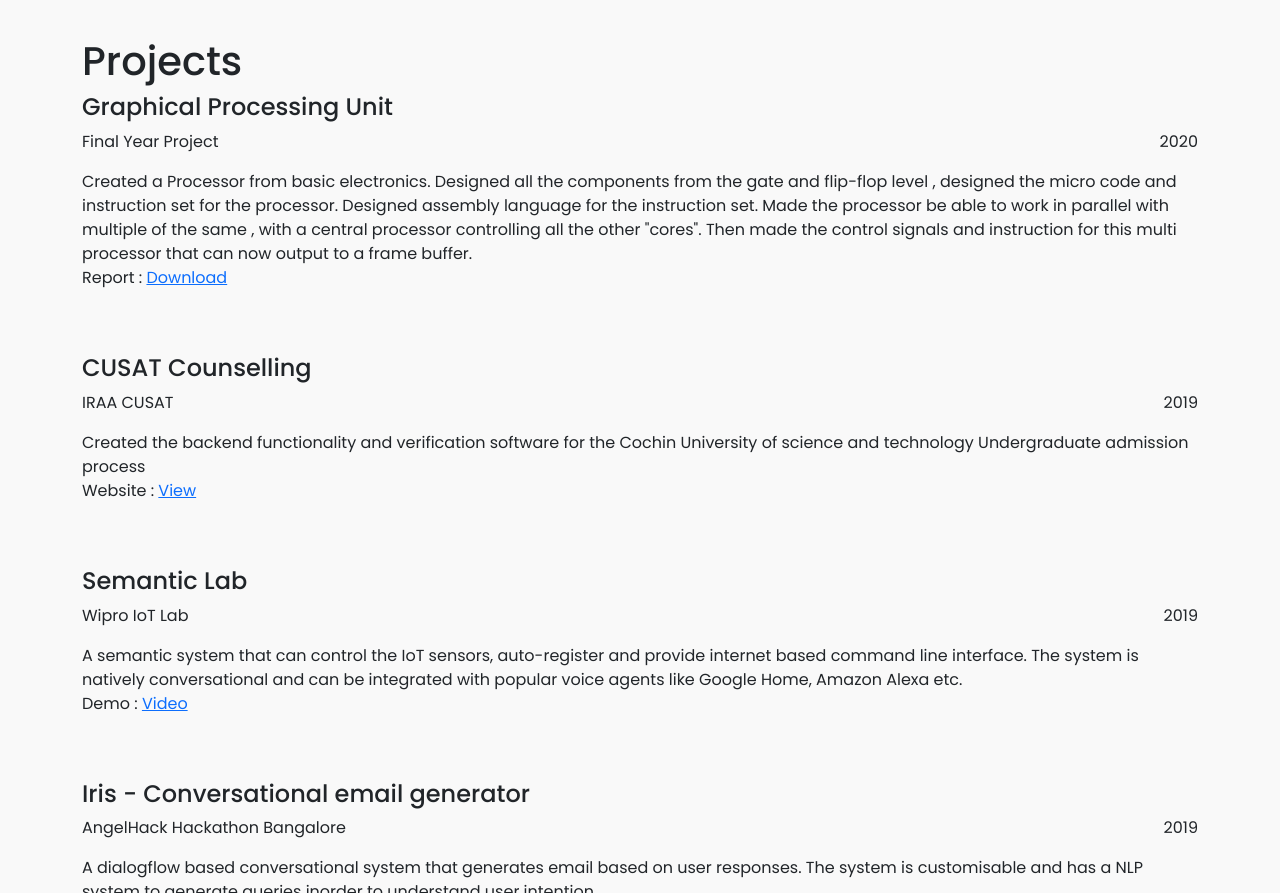
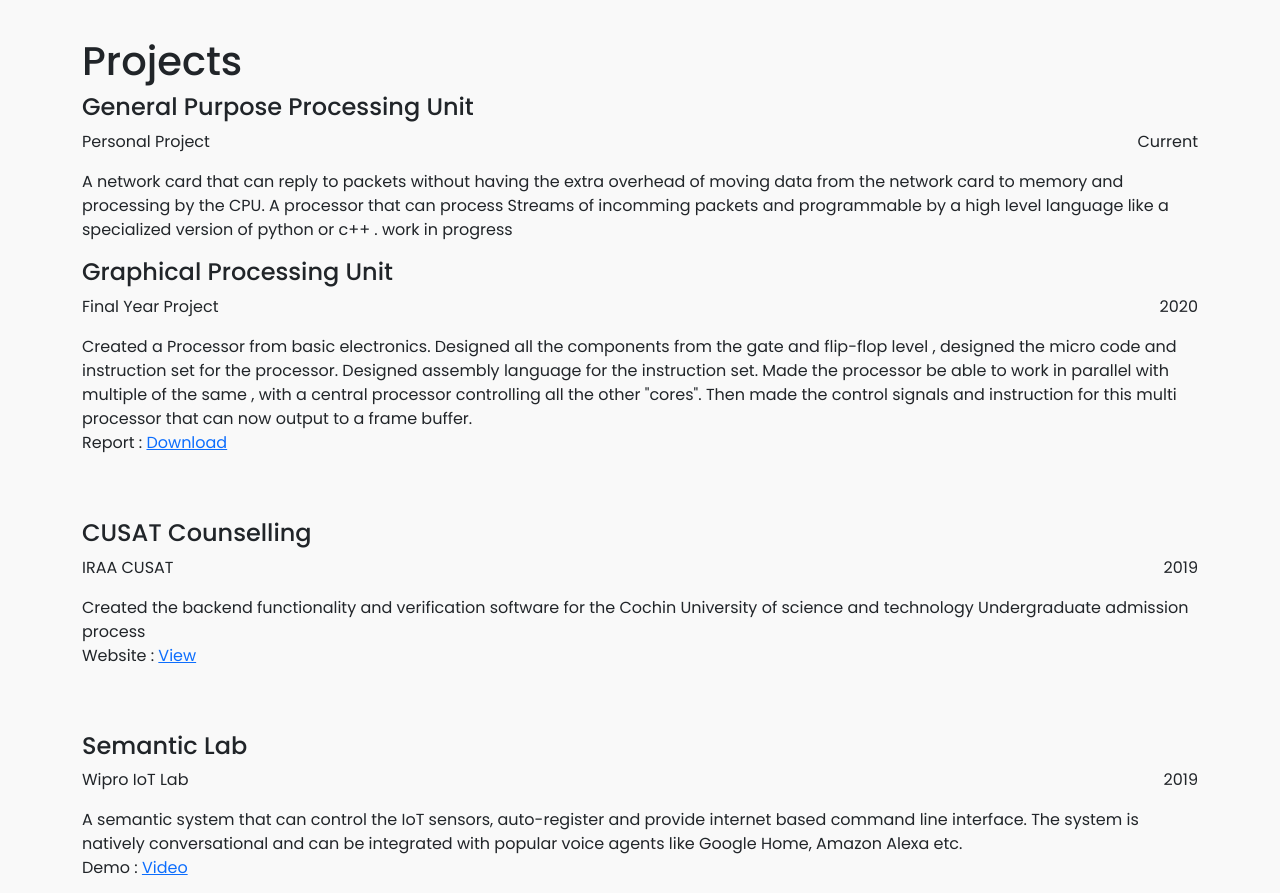
Before and after one commit to kogantilakshmidurg/KLD.com, a plain HTML site: page index.html in a window 1280 px wide. Shown: the part 2646-3539 px from the top of the page. Drawn offline with Linux system fonts and the light colour scheme.

Commit message:
Update index.html

```diff
--- a/index.html
+++ b/index.html
@@ -221,6 +221,15 @@
     </div>
     <div class="row mt-4" id="project">
         <h1>Projects</h1>
+        <h4 class="">General Purpose Processing Unit</h4>
+        <div class="d-flex justify-content-between">
+            <p>Personal Project</p>
+            <p>Current</p>
+        </div>
+        <p>A network card that can reply to packets without having the extra overhead of moving data from the network card to memory and processing by the CPU. A processor that can
+            process Streams of incomming packets and programmable by a high level language like a specialized version of python or c++ . work in progress
+        </p>
+
         <h4 class="">Graphical Processing Unit</h4>
         <div class="d-flex justify-content-between">
             <p>Final Year Project</p>
```
